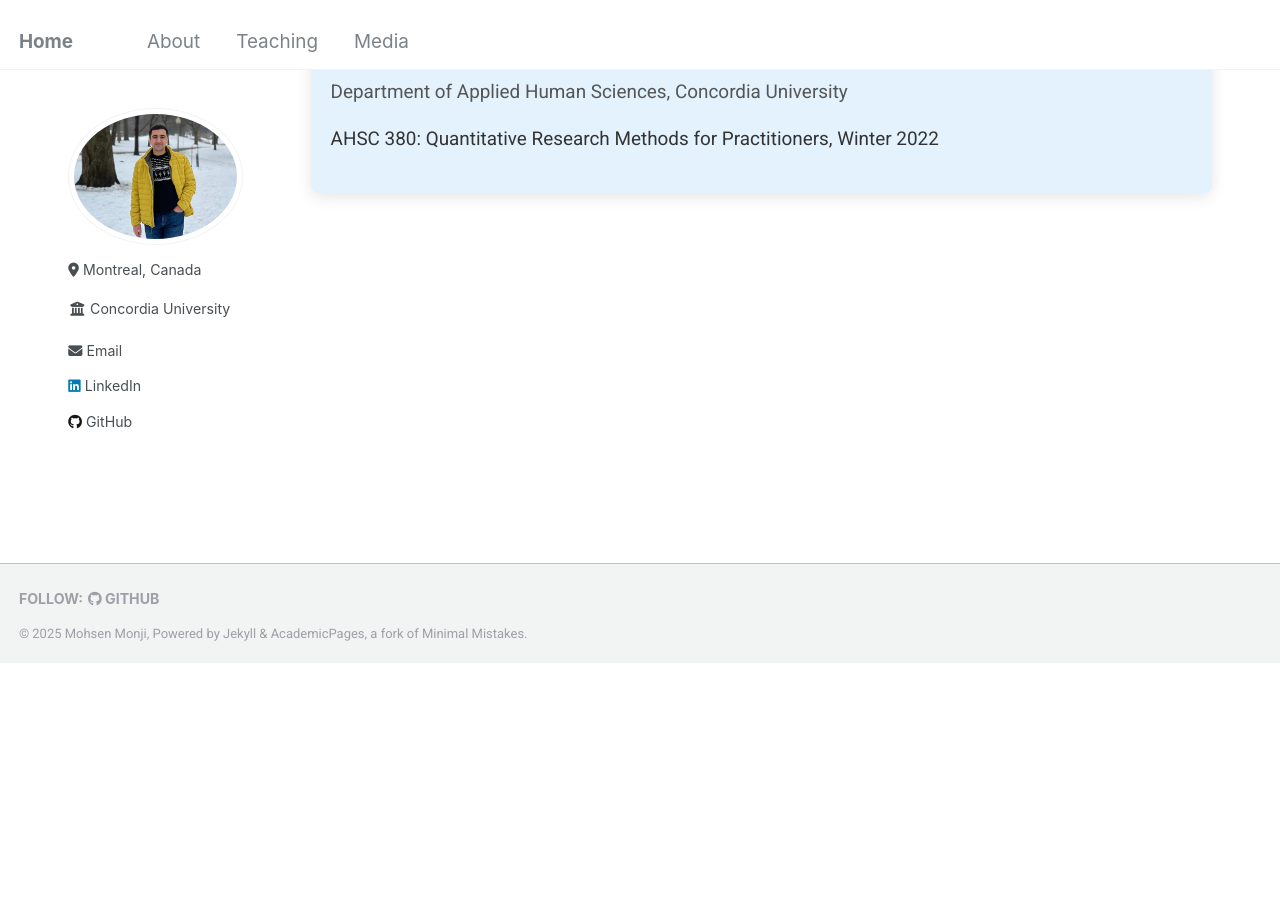
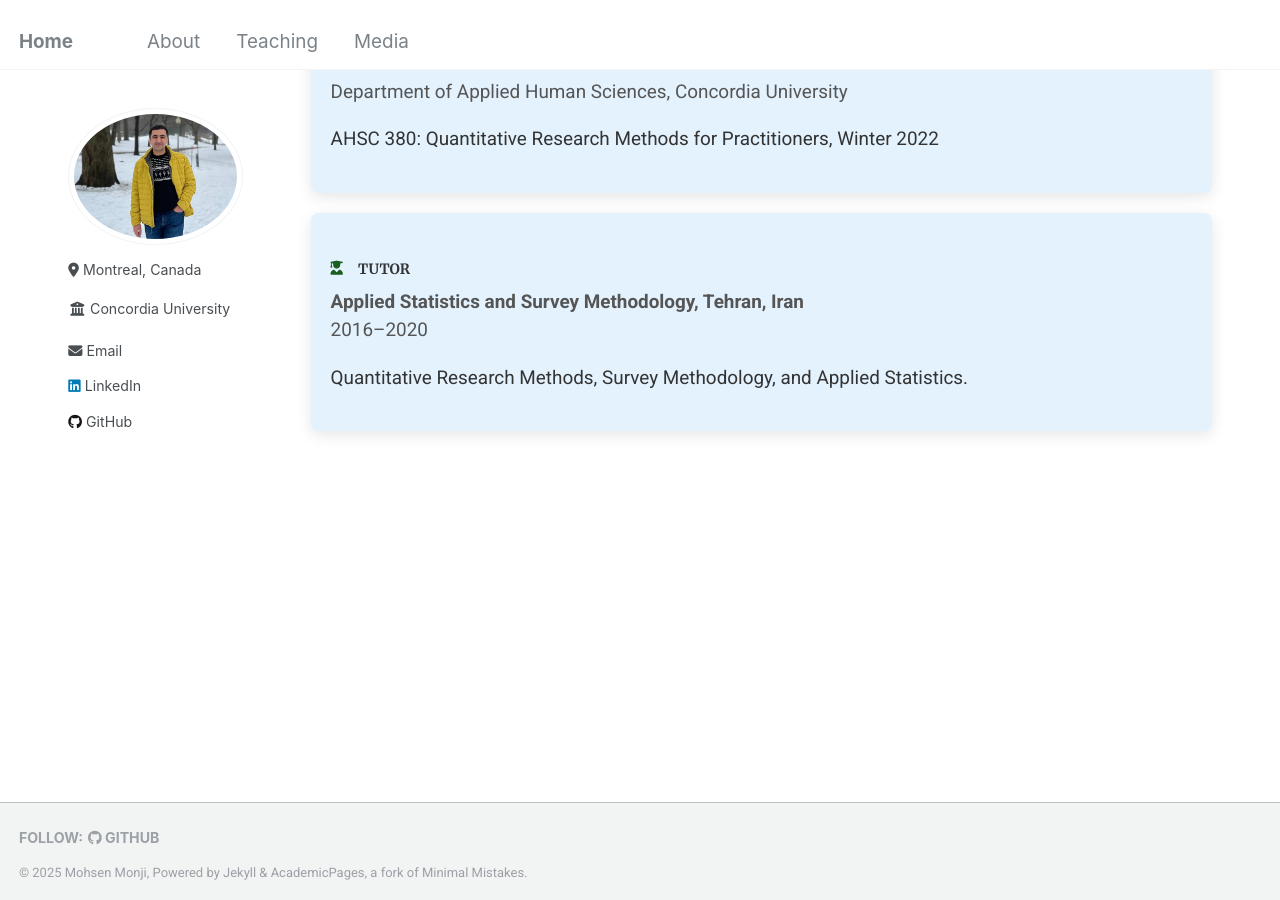
Before and after one commit to Mohsnmonji/mohsnmonji.github.io, a Jekyll site: the page built from _pages/teaching.md, in a window 1280 px wide and 900 px high, scrolled down 1707 px. Built offline with Jekyll 4.4.1, drawn with Linux system fonts in a browser that asks for light colours; before the commit the page ends 2370 px from its top, so only the background shows below that.

Commit message:
Update teaching.md

```diff
--- a/_pages/teaching.md
+++ b/_pages/teaching.md
@@ -191,4 +191,12 @@ author_profile: true
       <li>AHSC 380: Quantitative Research Methods for Practitioners, Winter 2022</li>
     </ul>
   </div>
+
+<div class="teaching-card">
+  <h4><i class="fas fa-user-graduate icon"></i> TUTOR</h4>
+  <p><strong>Applied Statistics and Survey Methodology, Tehran, Iran</strong><br>2016–2020</p>
+  <ul>
+    <li>Quantitative Research Methods, Survey Methodology, and Applied Statistics.</li>
+  </ul>
 </div>
+</div>
```
